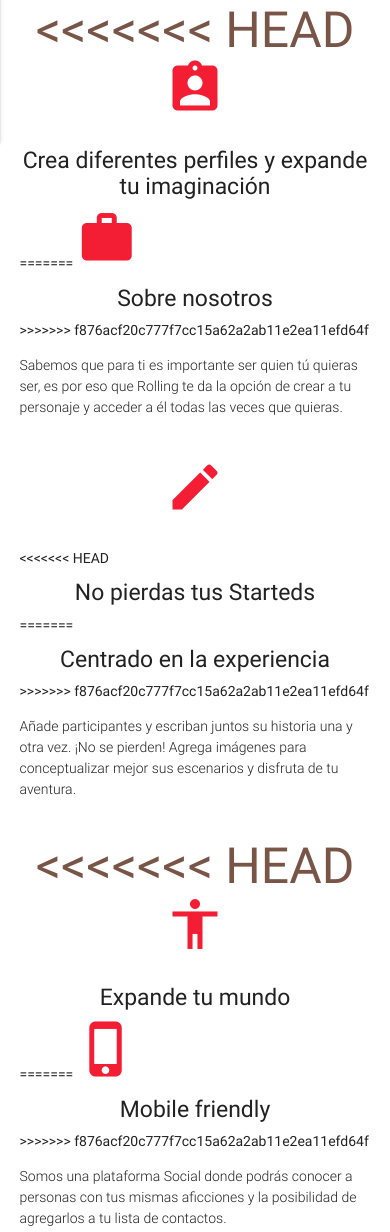
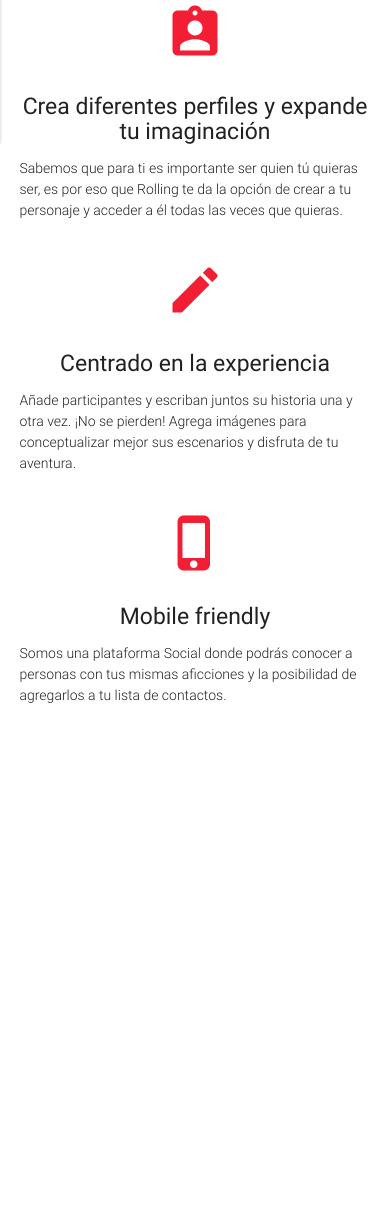
Before and after one commit to stephaniewv/Red_Social, a plain HTML site: page views/home.html in a window 390 px wide. Shown: the part 762-1994 px from the top of the page. After the commit the page ends 1502 px from the top, so only its background shows below. Drawn offline with Linux system fonts and the light colour scheme.

```diff
--- a/css/sign-up.css
+++ b/css/sign-up.css
@@ -1,5 +1,5 @@
 body {
-<<<<<<< HEAD
+
 display: flex;
 min-height: 100vh;
 flex-direction: column;
@@ -7,18 +7,10 @@
 background-image: url(../assets/images/fondo2.png);
 background-repeat: no-repeat;
 background-size: cover;
-height: 100vh;
+height: 130vh;
 background-position: center;
-=======
+}
 
-    vertical-align: middle;
-    background-image: url(../assets/images/fondo2.png);
-    background-repeat: no-repeat;
-    background-size: cover;
-    height: 130vh;
-    background-position: center;
->>>>>>> f876acf20c777f7cc15a62a2ab11e2ea11efd64f
-}
 
 /* Navbar */
 
@@ -35,20 +27,7 @@
 .slider .slides li .caption {
   top: 30%;
 }
-/*
-.slider .slides{
-<<<<<<< HEAD
-  background-color: #5f4a00;
-}
 
-.slidessize img{
-  opacity: 0.6;
-}
-
-.material-icons {
-  font-size: 60px;
-  color: #4caf50;
-=======
     background-color: #5f4a00;
 }
 
@@ -115,17 +94,11 @@
 }
 
 @media only screen and (max-width: 992px) {
-<<<<<<< HEAD
-  nav .brand-logo {
-    left: 50%;
-    -webkit-transform: none;
-    transform: none;
-  }
-=======
+
     nav .brand-logo {
         left: 50%;
         -webkit-transform: none;
         transform: none;
     }
->>>>>>> f876acf20c777f7cc15a62a2ab11e2ea11efd64f
+
 }
--- a/views/home.html
+++ b/views/home.html
@@ -38,24 +38,24 @@
     // Button.  See the onlogin handler attached to it in the sample
     // code below.
     function checkLoginState() {
-        FB.getLoginStatus(function(response) {
+      FB.getLoginStatus(function (response) {
         statusChangeCallback(response);
       });
     }
 
-      window.fbAsyncInit = function() {
+    window.fbAsyncInit = function () {
       FB.init({
-        appId      : '428058437608562',
-        cookie     : true,  // enable cookies to allow the server to access
+        appId: '428058437608562',
+        cookie: true,  // enable cookies to allow the server to access
         // the session
-        xfbml      : true,  // parse social plugins on this page
-        version    : 'v2.8' // use graph api version 2.8
+        xfbml: true,  // parse social plugins on this page
+        version: 'v2.8' // use graph api version 2.8
       });
 
     };
 
     // Load the SDK asynchronously
-      (function(d, s, id) {
+    (function (d, s, id) {
       var js, fjs = d.getElementsByTagName(s)[0];
       if (d.getElementById(id)) return;
       js = d.createElement(s); js.id = id;
@@ -67,7 +67,7 @@
     // successful.  See statusChangeCallback() for when this call is made.
     function testAPI() {
       console.log('Welcome!  Fetching your information.... ');
-        FB.api('/me', function(response) {
+      FB.api('/me', function (response) {
         console.log('Successful login for: ' + response.name);
         document.getElementById('status').innerHTML =
           'Thanks for logging in, ' + response.name + '!';
@@ -165,17 +165,14 @@
         <div class="col s12 m4">
           <div class="icon-block">
             <h2 class="center brown-text">
-<<<<<<< HEAD
+
               <i class="material-icons">assignment_ind</i>
             </h2>
             <h5 class="center">Crea diferentes perfiles y expande tu imaginación</h5>
-=======
-              <i class="material-icons">work</i>
-            </h2>
-            <h5 class="center">Sobre nosotros</h5>
->>>>>>> f876acf20c777f7cc15a62a2ab11e2ea11efd64f
 
-            <p class="light">Sabemos que para ti es importante ser quien tú quieras ser, es por eso que Rolling te da la opción de crear a tu personaje y acceder a él todas las veces que quieras.</p>
+
+            <p class="light">Sabemos que para ti es importante ser quien tú quieras ser, es por eso que Rolling te da la opción de crear a
+              tu personaje y acceder a él todas las veces que quieras.</p>
           </div>
         </div>
 
@@ -184,30 +181,24 @@
             <h2 class="center brown-text">
               <i class="material-icons">create</i>
             </h2>
-<<<<<<< HEAD
-            <h5 class="center">No pierdas tus Starteds</h5>
-=======
+
             <h5 class="center">Centrado en la experiencia</h5>
->>>>>>> f876acf20c777f7cc15a62a2ab11e2ea11efd64f
 
-            <p class="light">Añade participantes y escriban juntos su historia una y otra vez. ¡No se pierden! Agrega imágenes para conceptualizar mejor sus escenarios y disfruta de tu aventura.</p>
+            <p class="light">Añade participantes y escriban juntos su historia una y otra vez. ¡No se pierden! Agrega imágenes para conceptualizar
+              mejor sus escenarios y disfruta de tu aventura.</p>
           </div>
         </div>
 
         <div class="col s12 m4">
           <div class="icon-block">
             <h2 class="center brown-text">
-<<<<<<< HEAD
-              <i class="material-icons">accessibility</i>
-            </h2>
-            <h5 class="center">Expande tu mundo</h5>
-=======
+
               <i class="material-icons">phone_iphone</i>
             </h2>
             <h5 class="center">Mobile friendly</h5>
->>>>>>> f876acf20c777f7cc15a62a2ab11e2ea11efd64f
 
-            <p class="light">Somos una plataforma Social donde podrás conocer a personas con tus mismas aficciones y la posibilidad de agregarlos a tu lista de contactos.</p>
+            <p class="light">Somos una plataforma Social donde podrás conocer a personas con tus mismas aficciones y la posibilidad de agregarlos
+              a tu lista de contactos.</p>
           </div>
         </div>
       </div>
```
Also changed, not shown: views/create-profile.html (+5 -9 lines), README.md, assets/images/desktopmovil.png (added), assets/images/home_desktop.png, assets/images/home_movil.png, assets/images/loginmovil.png (added), assets/images/movil_profile.png (added), assets/images/signupdesktop.png (added), assets/images/signupmovil.png (added), assets/images/splash.png (added), css/create-profile.css (line endings or trailing spaces). Lines whose indentation alone changed are shown as unchanged.
